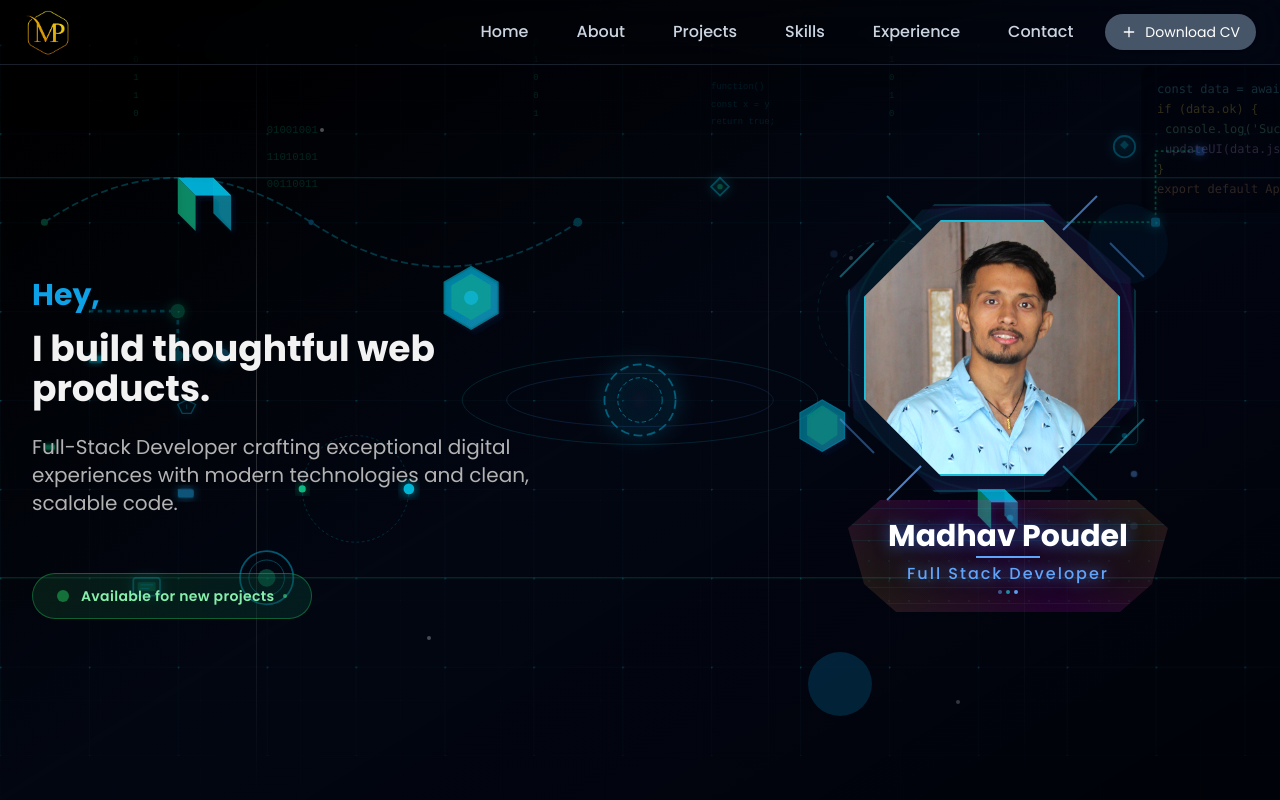
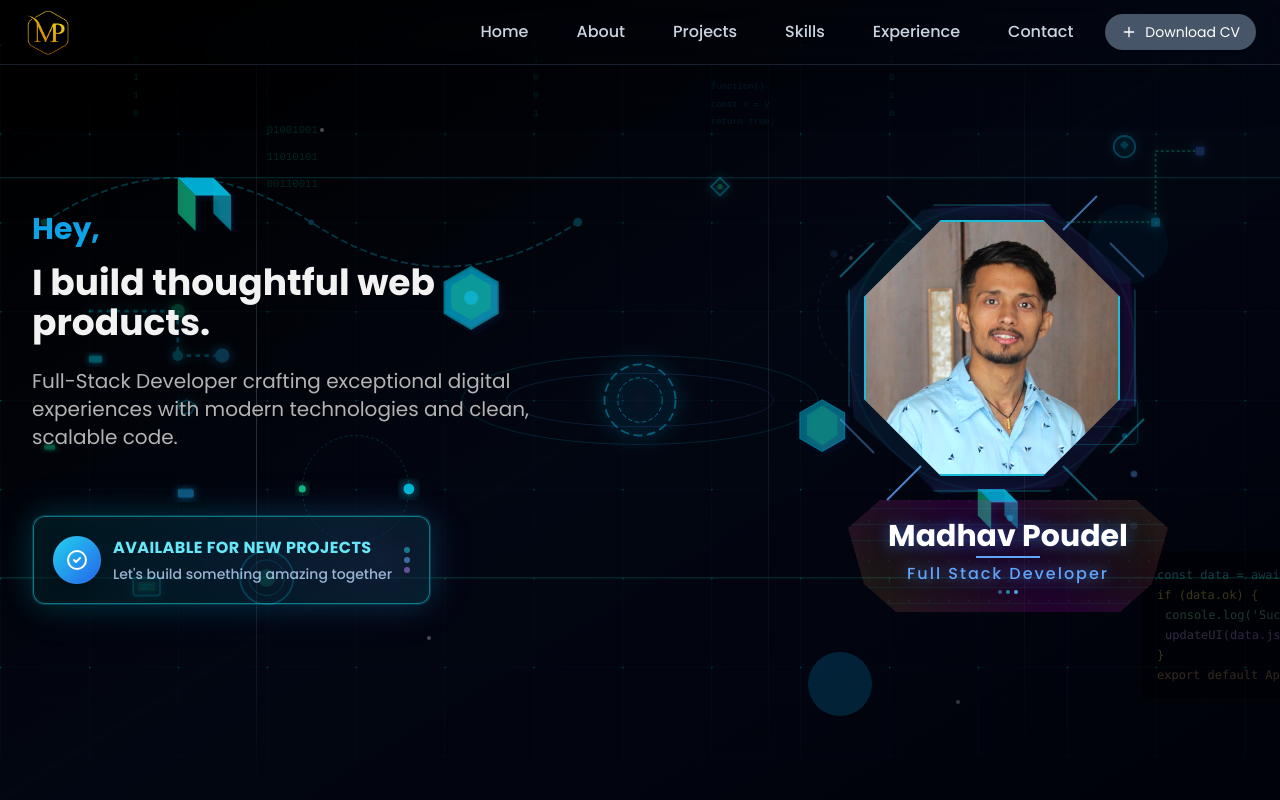
Before and after one commit to Madhav-Poudel/My-Portfolio, a React (Vite) app: page / in a window 1280 px wide. Shown: the top 800 px of the page. Built offline with nearby package versions, Linux system fonts and the light colour scheme.

Commit message:
Update HeroSection and index.css

```diff
--- a/src/components/HeroSection.tsx
+++ b/src/components/HeroSection.tsx
@@ -56,7 +56,7 @@ const HeroSection = () => {
         {/* Simple Code Box */}
         <div className="absolute inset-0 overflow-hidden">
           {/* Code Box - Top center */}
-          <div className="absolute top-16 left-1/2 transform -translate-x-1/2 translate-x-[500px] p-4 bg-black/95 border border-gray-600/20 rounded-lg backdrop-blur-sm text-xs opacity-20">
+          <div className="absolute top-[550px] left-1/2 transform -translate-x-1/2 translate-x-[500px] p-4 bg-black/95 border border-gray-600/20 rounded-lg backdrop-blur-sm text-xs opacity-40">
             <div className="text-gray-400 font-mono space-y-1">
               <div className="text-cyan-300">const data = await fetch('/api/users');</div>
               <div className="text-yellow-300">if (data.ok) &#123;</div>
@@ -428,7 +428,12 @@ const HeroSection = () => {
       <div className="w-full max-w-7xl mx-auto px-4 sm:px-6 lg:px-8 grid grid-cols-1 lg:grid-cols-2 gap-8 lg:gap-12 items-center relative z-40">
         {/* Left Content (text) - on small screens show first, on large keep as left column */}
         <div className="hero-text-slide mt-32 sm:mt-40 lg:mt-32 flex flex-col items-start justify-center text-left order-1 lg:order-1 w-full">
-          <div className="mb-3 sm:mb-4 text-lg sm:text-xl lg:text-2xl xl:text-3xl text-portfolio-accent font-bold">Hey,</div>
+    {/* Hero Main Text Block */}
+<div className="hero-main-text -mt-28">
+  <div className="mb-3 sm:mb-4 text-lg sm:text-xl lg:text-2xl xl:text-3xl text-portfolio-accent font-bold">
+    Hey,
+  </div>
+
   <h1 className="text-xl sm:text-2xl lg:text-3xl xl:text-4xl font-bold mb-4 sm:mb-6 leading-tight text-left">
     <span className="text-portfolio-text block">I build thoughtful web products.</span>
   </h1>
@@ -436,20 +441,64 @@ const HeroSection = () => {
   <p className="text-base sm:text-lg lg:text-xl text-portfolio-text-muted mb-6 sm:mb-8 leading-relaxed text-left max-w-lg">
     Full-Stack Developer crafting exceptional digital experiences with modern technologies and clean, scalable code.
   </p>
+</div>
 
-          {/* Status Indicator */}
-          <div className="mt-4 sm:mt-6 mb-6 sm:mb-8">
-            <div className="inline-flex items-center px-4 sm:px-6 py-2 sm:py-3 bg-gradient-to-r from-green-900/30 to-emerald-900/30 border border-green-500/40 rounded-full backdrop-blur-sm hover:scale-105 transition-all duration-300 group">
+         {/* Enhanced Status Card - Available for New Projects */}
+         <div className="mt-6 sm:mt-8 relative z-10 flex justify-start">
+           <div className="relative group">
+             {/* Background glow effect */}
+             <div className="absolute inset-0 bg-gradient-to-r from-cyan-500/20 via-blue-500/20 to-purple-500/20 rounded-xl blur-xl opacity-50 group-hover:opacity-75 transition-opacity duration-500"></div>
+
+             {/* Main card */}
+             <div className="relative backdrop-blur-md bg-black/40 border border-cyan-500/30 rounded-xl p-4 sm:p-5 shadow-2xl hover:shadow-cyan-500/20 transition-all duration-500 hover:scale-105"
+                  style={{
+                    boxShadow: '0 0 30px rgba(6, 182, 212, 0.2), inset 0 0 30px rgba(6, 182, 212, 0.1)'
+                  }}>
+
+               {/* Animated border */}
+               <div className="absolute inset-0 rounded-xl border border-cyan-400/50 animate-pulse"
+                    style={{
+                      background: 'linear-gradient(45deg, transparent, rgba(6, 182, 212, 0.1), transparent)',
+                      backgroundSize: '200% 200%',
+                      animation: 'borderGlow 3s ease-in-out infinite'
+                    }}>
+               </div>
+
+               {/* Content */}
+               <div className="relative z-10 flex items-center space-x-3">
+                 {/* Status icon with animation */}
                  <div className="relative">
-                <div className="w-2 h-2 sm:w-3 sm:h-3 bg-green-500 rounded-full animate-pulse"></div>
-                <div className="absolute inset-0 w-2 h-2 sm:w-3 sm:h-3 bg-green-400 rounded-full animate-ping opacity-75"></div>
+                   <div className="w-10 h-10 sm:w-12 sm:h-12 bg-gradient-to-br from-cyan-400 to-blue-600 rounded-full flex items-center justify-center shadow-lg">
+                     <svg className="w-5 h-5 sm:w-6 sm:h-6 text-white" fill="none" stroke="currentColor" viewBox="0 0 24 24">
+                       <path strokeLinecap="round" strokeLinejoin="round" strokeWidth={2} d="M9 12l2 2 4-4m6 2a9 9 0 11-18 0 9 9 0 0118 0z" />
+                     </svg>
                    </div>
-              <span className="ml-2 sm:ml-3 text-green-300 font-semibold text-xs sm:text-sm tracking-wide group-hover:text-green-200 transition-colors duration-300">
-                Available for new projects
-              </span>
-              <div className="ml-2 w-1 h-1 bg-green-400 rounded-full opacity-60"></div>
+                   {/* Pulsing ring */}
+                   <div className="absolute inset-0 w-10 h-10 sm:w-12 sm:h-12 border-2 border-cyan-400/50 rounded-full animate-ping"></div>
+                   <div className="absolute inset-0 w-10 h-10 sm:w-12 sm:h-12 border border-blue-400/30 rounded-full animate-pulse delay-300"></div>
+                 </div>
+
+                 {/* Status text */}
+                 <div className="space-y-1">
+                   <h4 className="text-cyan-300 font-bold text-sm sm:text-base tracking-wide">
+                     AVAILABLE FOR NEW PROJECTS
+                   </h4>
+                   <p className="text-blue-200/80 text-xs sm:text-sm font-medium">
+                     Let's build something amazing together
+                   </p>
+                 </div>
+
+                 {/* Decorative elements */}
+                 <div className="flex flex-col space-y-1 ml-2">
+                   <div className="w-1.5 h-1.5 bg-cyan-400 rounded-full animate-pulse"></div>
+                   <div className="w-1.5 h-1.5 bg-blue-400 rounded-full animate-pulse delay-200"></div>
+                   <div className="w-1.5 h-1.5 bg-purple-400 rounded-full animate-pulse delay-400"></div>
                  </div>
                </div>
+             </div>
+           </div>
+         </div>
+
        </div>
   {/* Right Content - Portrait (on small screens comes after text) */}
   <div className="flex justify-center lg:justify-end relative z-10 order-2 lg:order-2 w-full">
@@ -539,8 +588,6 @@ const HeroSection = () => {
                   alt="Madhav Poudel - Professional Portrait"
                   className="w-full h-full object-cover scale-110"
                   style={{filter: 'contrast(1.1) brightness(1.05) saturate(1.1)'}}
-                  onContextMenu={e => e.preventDefault()}
-                  onDragStart={e => e.preventDefault()}
                 />
               </div>
 
@@ -607,8 +654,6 @@ const HeroSection = () => {
                      }}>
                     Full Stack Developer
                   </p>
-                  {/* Available for new projects badge - solid, no gradient */}
-                  {/* Available for new projects badge */}
                   {/* Decorative dots */}
                   <div className="flex justify-center space-x-1 mt-1">
                     <div className="w-1 h-1 bg-blue-400 rounded-full animate-pulse"></div>
--- a/src/index.css
+++ b/src/index.css
@@ -1,13 +1,14 @@
 /* Prevent drag and right-click save for all images */
 img {
   -webkit-user-drag: none;
-  user-drag: none;
+  -webkit-user-drag: none; /* Safari only, prevents image drag */
 }
 /* Custom text selection color for the whole website */
 ::selection {
   background: #f59e42; /* Classic orange */
   color: #fff;
 }
+/* These @tailwind rules require Tailwind CSS and PostCSS setup. If you see errors, check your build config. */
 @tailwind base;
 @tailwind components;
 @tailwind utilities;
@@ -129,6 +130,7 @@ img {
 
 @layer base {
   * {
+  /* @apply requires Tailwind CSS build setup. If you see errors, check your build config. */
   @apply border-border;
   }
 
@@ -141,6 +143,7 @@ img {
   }
 
   body {
+  /* @apply requires Tailwind CSS build setup. If you see errors, check your build config. */
   @apply bg-background text-foreground;
   }
 
@@ -169,29 +172,35 @@ img {
   }
 
   .nav-link {
+  /* @apply requires Tailwind CSS build setup. If you see errors, check your build config. */
   @apply relative uppercase tracking-wider font-medium text-portfolio-text-muted transition-colors duration-300 hover:text-portfolio-accent;
   }
 
   .nav-link::after {
     content: '';
+  /* @apply requires Tailwind CSS build setup. If you see errors, check your build config. */
   @apply absolute bottom-0 left-0 w-0 h-0.5 bg-portfolio-accent transition-all duration-300;
   }
 
   .nav-link:hover::after {
+  /* @apply requires Tailwind CSS build setup. If you see errors, check your build config. */
   @apply w-full;
   }
 
   .cta-button {
+  /* @apply requires Tailwind CSS build setup. If you see errors, check your build config. */
   @apply inline-flex items-center px-8 py-4 bg-portfolio-accent text-white font-semibold rounded-xl
            transition-all duration-300 hover:bg-portfolio-accent-hover hover:scale-105 hover:shadow-primary;
   }
 
   .project-card {
+  /* @apply requires Tailwind CSS build setup. If you see errors, check your build config. */
   @apply bg-portfolio-charcoal border border-portfolio-gray rounded-xl p-6 transition-all duration-300
            hover:scale-105 hover:bg-portfolio-gray hover:shadow-card cursor-pointer;
   }
 
   .skill-badge {
+  /* @apply requires Tailwind CSS build setup. If you see errors, check your build config. */
   @apply inline-flex items-center px-4 py-2 bg-portfolio-gray text-portfolio-text rounded-lg
            border border-portfolio-accent/20 transition-all duration-300 hover:border-portfolio-accent
            hover:bg-portfolio-accent/10 hover:scale-105;
```
Lines whose indentation alone changed are shown as unchanged.
